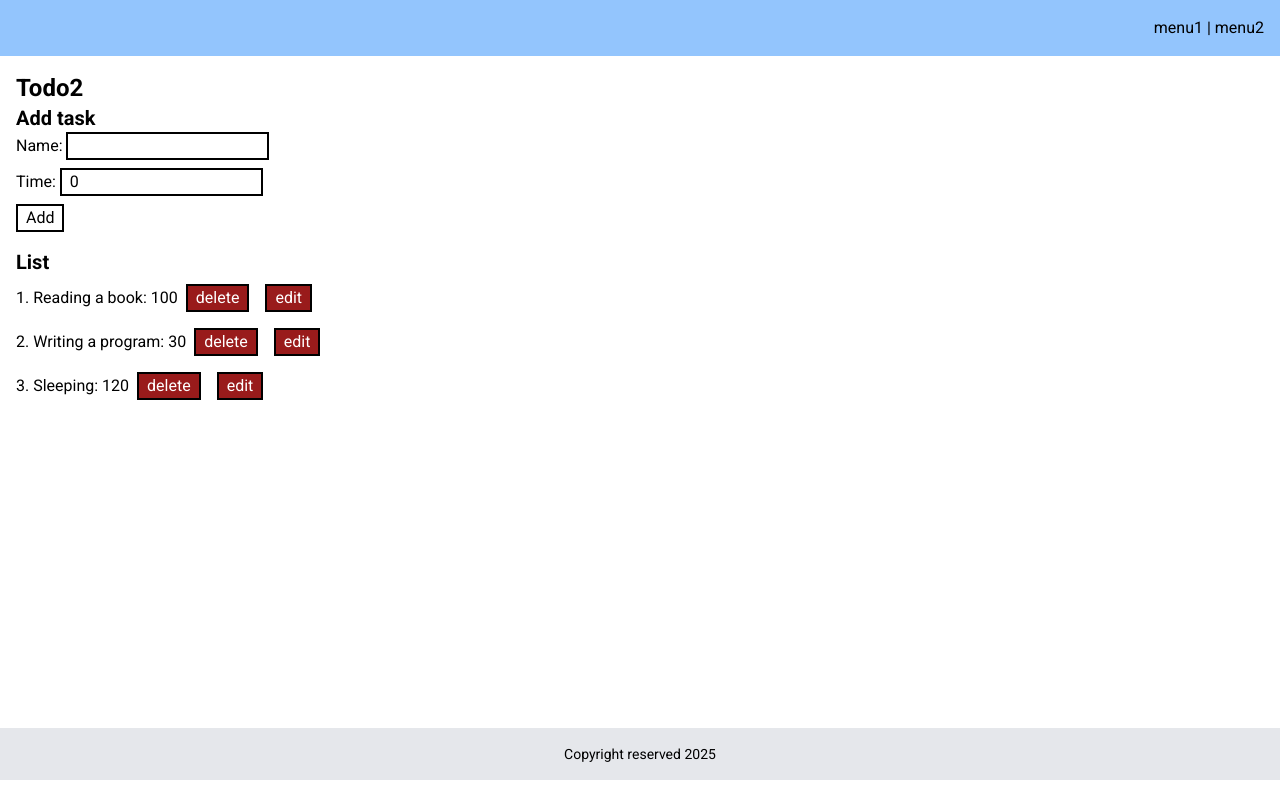
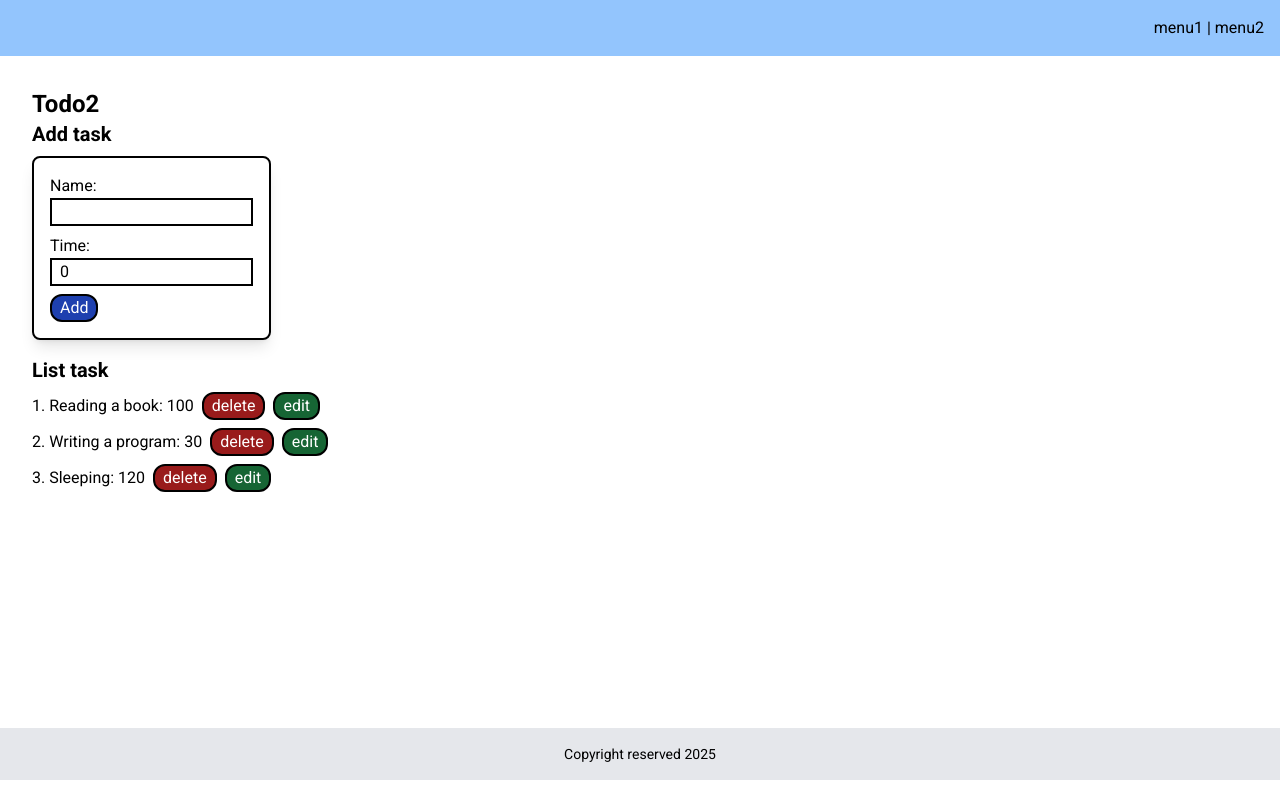
Before and after one commit to wwarodom/web_2_2024, a Next.js app in the folder my-app/: page /todo2 in a window 1280 px wide. Built offline with nearby package versions, Linux system fonts and the light colour scheme.

Commit message:
decorate form

```diff
--- a/my-app/app/todo2/page.tsx
+++ b/my-app/app/todo2/page.tsx
@@ -25,6 +25,10 @@ export default function Todo2() {
     }
 
     function addTask() {
+        if (formTask.id === -1) {
+            alert("Please check value!")
+            return;
+        }
         const newTask = {
             ...formTask,
             id: (tasks.length) ? tasks[tasks.length - 1].id + 1 : 1
@@ -48,38 +52,50 @@ export default function Todo2() {
 
     function updateTask() {
         const newTasks = tasks.map((task) =>
-            (task.id === formTask.id)?formTask:task);
+            (task.id === formTask.id) ? formTask : task);
         setTasks([...newTasks])
         setFormTask({ id: -1, name: '', time: 0 });
     }
 
     return (
-        <div>
+        <div className="container mx-auto p-4">
             <h1 className="text-2xl font-bold">Todo2</h1>
             <h2 className="text-xl font-bold">
                 {formTask.id === -1 ? "Add" : "Update"} task
             </h2>
-            <div className="mb-4">
+            <div className="mb-4 border-2 border-black w-fit p-4 mt-2 rounded-lg shadow-lg">
                 <div className="mb-2">
+                    <div>
                         <label htmlFor="name">Name: </label>
+                    </div>
+                    <div>
                         <input
                             className={STYLE}
                             type="text" name="name"
                             value={formTask.name}
                             onChange={handleInput}
+                            required
                         />
                     </div>
+
+                </div>
                 <div className="mb-2">
+                    <div>
                         <label htmlFor="name">Time: </label>
+                    </div>
+                    <div>
                         <input
                             className={STYLE}
                             type="number" name="time"
                             value={formTask.time}
                             onChange={handleInput}
+                            required
                         />
                     </div>
+
+                </div>
                 <div>
-                    <button className={STYLE}
+                    <button className={`${STYLE} bg-blue-800 text-white rounded-xl hover:text-black hover:bg-blue-200`}
                         onClick={
                             formTask.id === -1 ? addTask : updateTask
                         }
@@ -90,17 +106,17 @@ export default function Todo2() {
 
             </div>
 
-            <h2 className="text-xl font-bold">List</h2>
+            <h2 className="text-xl font-bold">List task</h2>
             <ul>
                 {tasks.map((task, index) =>
                 (<li key={index}>
                     {task.id}. {task.name}: {task.time}
                     <button
-                        className={`${STYLE} m-2 bg-red-800 text-white`}
+                        className={`${STYLE} ml-2 mt-2 rounded-xl bg-red-800 text-white hover:text-black hover:bg-red-200`}
                         onClick={() => deleteTask(task.id)}
                     >delete</button>
                     <button
-                        className={`${STYLE} m-2 bg-red-800 text-white`}
+                        className={`${STYLE} ml-2 mt-2 rounded-xl bg-green-800 text-white hover:text-black hover:bg-green-200`}
                         onClick={() => editTask(task.id)}
                     >edit</button>
                 </li>)
```
Lines whose indentation alone changed are shown as unchanged.
